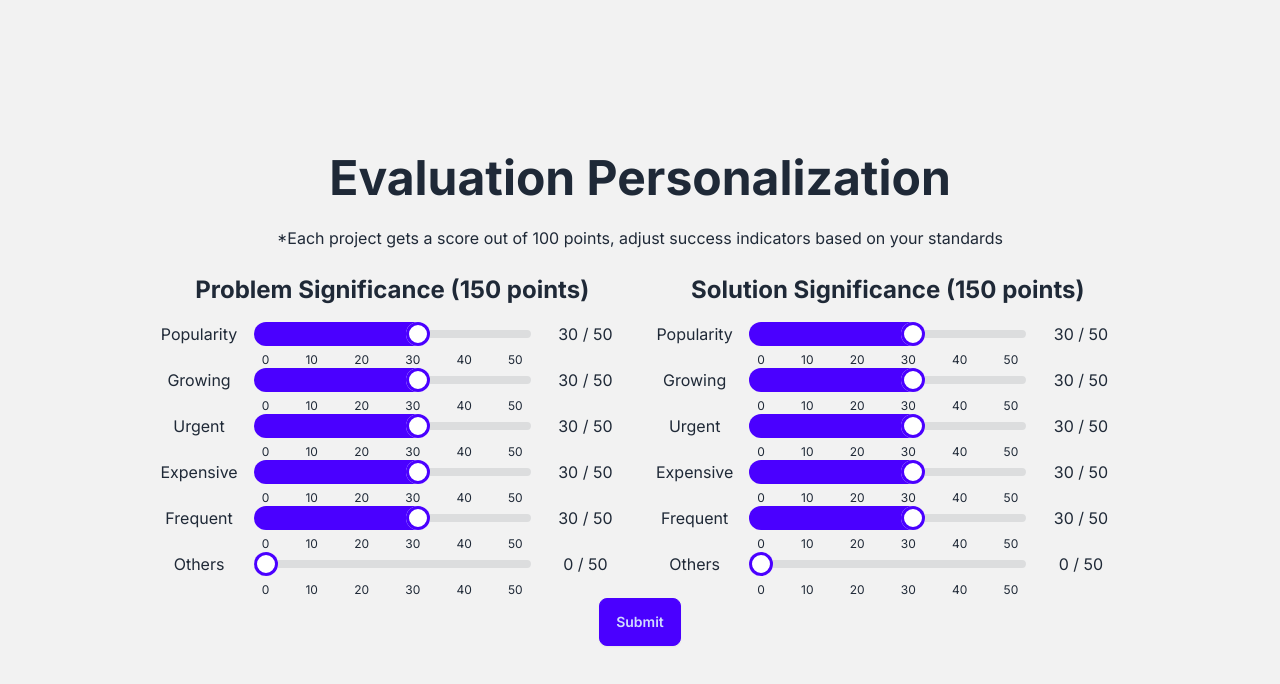
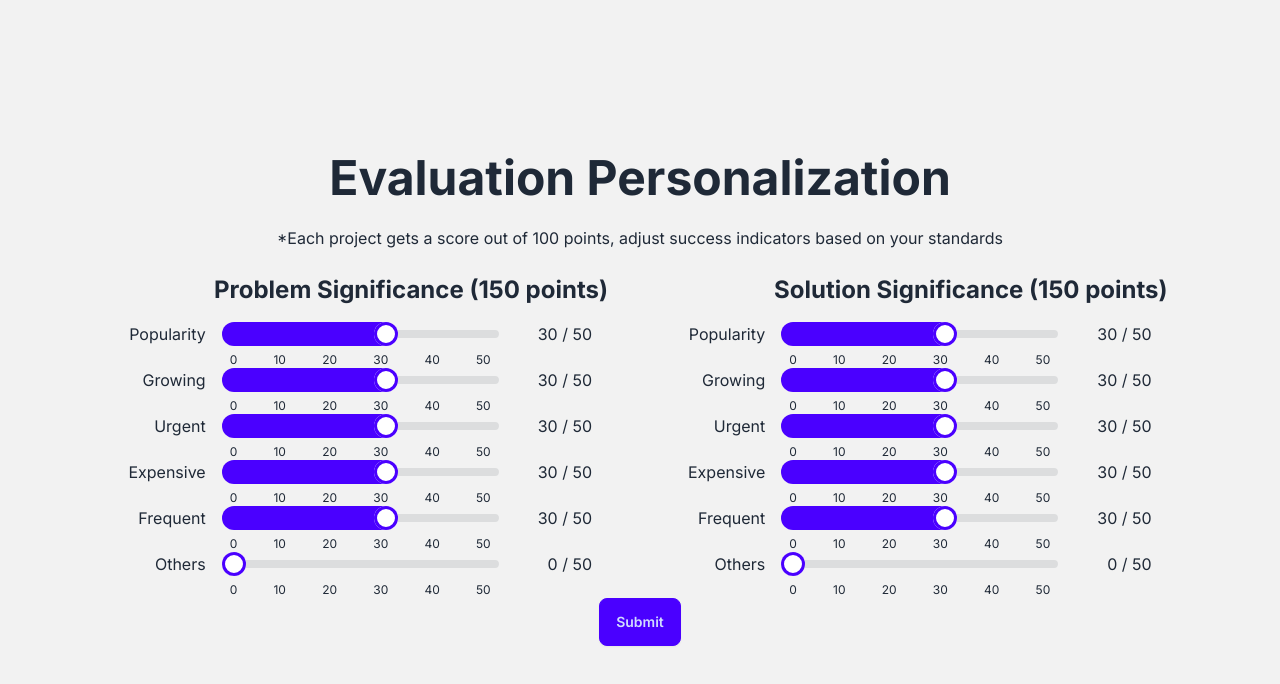
Before and after one commit to cyn900/AI-EarthHack, a Next.js app in the folder client/: page /intent in a window 1280 px wide. Shown: the top 684 px of the page. Built offline with nearby package versions, Linux system fonts and the light colour scheme.

Commit message:
fix intent page

```diff
--- a/client/src/app/intent/page.js
+++ b/client/src/app/intent/page.js
@@ -46,7 +46,7 @@ export default function Page() {
                     <p className="py-6">*Each project gets a score out of 100 points, adjust success indicators based on your standards</p>
                     <div className="max-w-screen-2xl flex w-full">
                         {categories.map((category, index) => (
-                            <div key={index} className="flex flex-col">
+                            <div key={index} className="flex flex-col text-right mx-8">
                                 <h1 className="text-2xl font-bold">{category.name} ({categoryTotals[category.name] || 0} points)</h1>
                                 <div className="mx-4 mt-4">
                                     {category.sliders.map((slider, sliderIndex) => (
```
